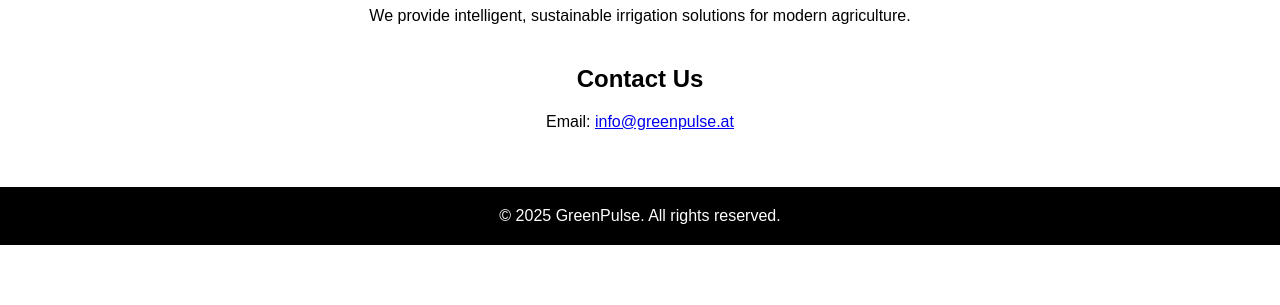
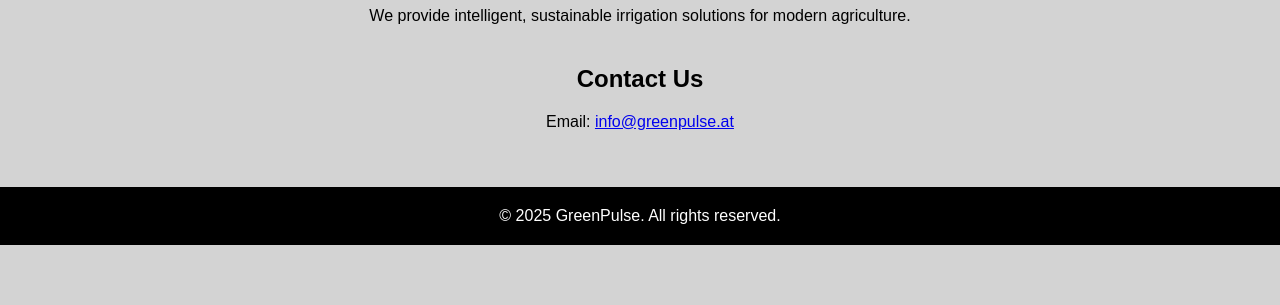
Before and after one commit to MarawanMoustafa/GreenPulse, a plain HTML site: page index.html in a window 1280 px wide. Shown: the part 495-800 px from the top of the page. Drawn offline with Linux system fonts and the light colour scheme.

Commit message:
Update index.html

```diff
--- a/index.html
+++ b/index.html
@@ -5,7 +5,9 @@
     <title>GreenPulse Auto Irrigation</title>
     <style>
         body {
-            background-color: #fff;
+
+  background-color: #d3d3d3; /* Light gray */
+
             color: #000;
             font-family: Arial, sans-serif;
             margin: 0;
```
